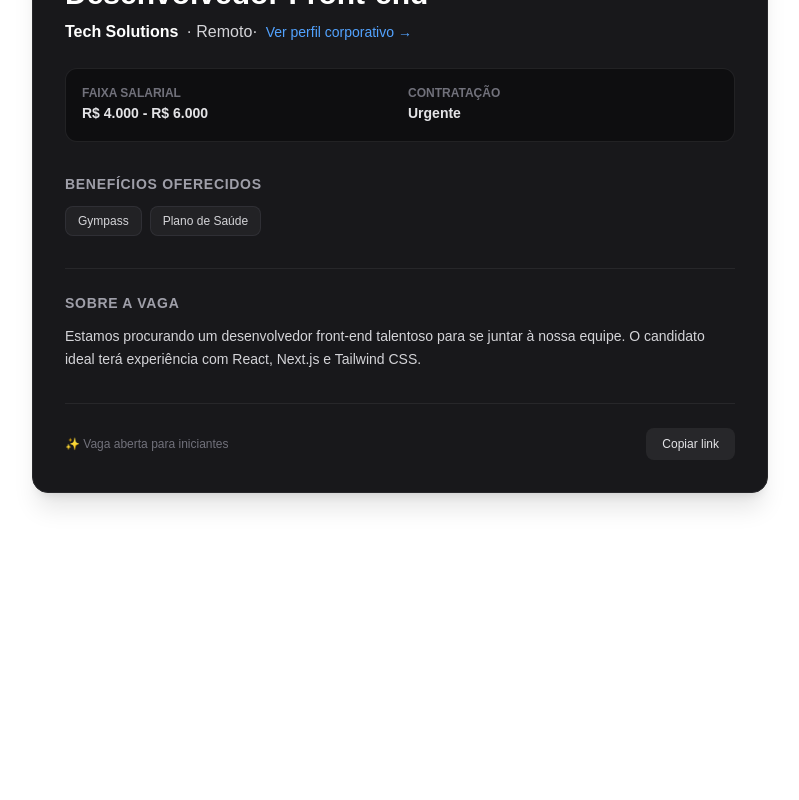
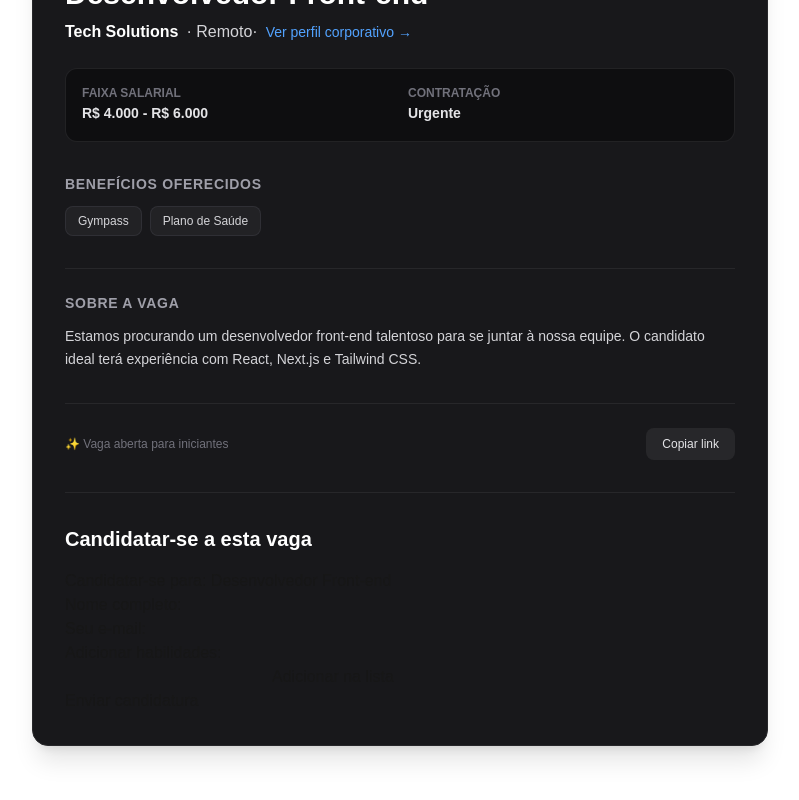
Before and after one commit to Kenobinho/leque-de-vagas-equipe-04, a Next.js app: page /vagas/1 in a window 1280 px wide. Shown: the part 288-1088 px from the top of the page, without its empty margins (240-1039 px from the left). Before the commit the page ends 853 px from the top, so only its background shows below. Built offline with nearby package versions, Linux system fonts and the light colour scheme.

Commit message:
implementacao do FormularioDeCandidatura

```diff
--- a/app/vagas/[id]/page.tsx
+++ b/app/vagas/[id]/page.tsx
@@ -3,6 +3,7 @@ import Link from "next/link";
 import { vagas } from "@/data/vagas";
 import DescricaoDaVaga from "@/components/DescricaoDaVaga";
 import BotaoCopiarLink from "@/components/BotaoCopiarLink";
+import FormularioDeCandidatura from "@/components/FormularioDeCandidatura";
 
 export default async function PaginaDaVaga({
   params,
@@ -82,6 +83,11 @@ export default async function PaginaDaVaga({
           </span>
           <BotaoCopiarLink />
         </div>
+
+        <section className="border-t border-zinc-800 pt-8 mt-8">
+          <h2 className="text-xl font-bold text-white mb-4">Candidatar-se a esta vaga</h2>
+          <FormularioDeCandidatura tituloDaVaga={vaga.titulo} />
+        </section>
       </article>
     </main>
   );
--- /dev/null
+++ b/components/FormularioDeCandidatura.tsx
@@ -0,0 +1,108 @@
+"use client";
+
+import { useState, type SubmitEvent } from "react";
+
+
+export default function FormularioDeCandidatura({
+  tituloDaVaga,
+}: {
+  tituloDaVaga: string;
+}) {
+
+  const [nome, setNome] = useState("");
+  const [email, setEmail] = useState("");
+  const [rascunho, setRascunho] = useState("");
+  const [habilidades, setHabilidades] = useState<string[]>([]);
+  const [enviada, setEnviada] = useState(false);
+
+  const emailValido = email.includes("@");
+  const podeEnviar = nome !== "" && emailValido && habilidades.length > 0;
+
+  function adicionarHabilidade() {
+    if (rascunho !== "") {
+      setHabilidades([...habilidades, rascunho]);
+      setRascunho("");
+    }
+  }
+
+  function removerHabilidade(itemParaRemover: string) {
+    const listaFiltrada = habilidades.filter(function (item) {
+      return item !== itemParaRemover;
+    });
+    setHabilidades(listaFiltrada);
+  }
+
+  function enviarFormulario(event: SubmitEvent<HTMLFormElement>) {
+    event.preventDefault();
+    setEnviada(true);
+  }
+
+  if (enviada === true) {
+    return (
+        <div className="sucesso">
+            <h2>Candidatura enviada!</h2>
+            <p>Nome: {nome}</p>
+            <p>E-mail: {email}</p>
+            <p>Vaga: {tituloDaVaga}</p>
+            <p>Total de habilidades: {habilidades.length}</p>
+
+            <button type="button" onClick={() => setEnviada(false)}>
+            Corrigir alguma coisa
+            </button>
+        </div>
+    );
+  }
+
+  return (
+    <form onSubmit={enviarFormulario}>
+        <h3>Candidatar-se para: {tituloDaVaga}</h3>
+
+        <div>
+            <label>Nome completo:</label>
+            <input
+            type="text"
+            value={nome}
+            onChange={(e) => setNome(e.target.value)}
+            />
+        </div>
+
+        <div>
+            <label>Seu e-mail:</label>
+            <input
+            type="text"
+            value={email}
+            onChange={(e) => setEmail(e.target.value)}
+            />
+        </div>
+
+        <div>
+            <label>Adicionar habilidades:</label>
+            <div>
+                <input
+                    type="text"
+                    value={rascunho}
+                    onChange={(e) => setRascunho(e.target.value)}
+                />
+                <button type="button" onClick={adicionarHabilidade}>
+                    Adicionar na lista
+                </button>
+            </div>
+
+            <ul>
+            {habilidades.map((item) => (
+                <li key={item}>
+                {item}{" "}
+                <button type="button" onClick={() => removerHabilidade(item)}>
+                    X
+                </button>
+                </li>
+            ))}
+            </ul>
+        </div>
+
+        <button type="submit" disabled={!podeEnviar}>
+            Enviar candidatura
+        </button>
+    </form>
+  );
+}
```
